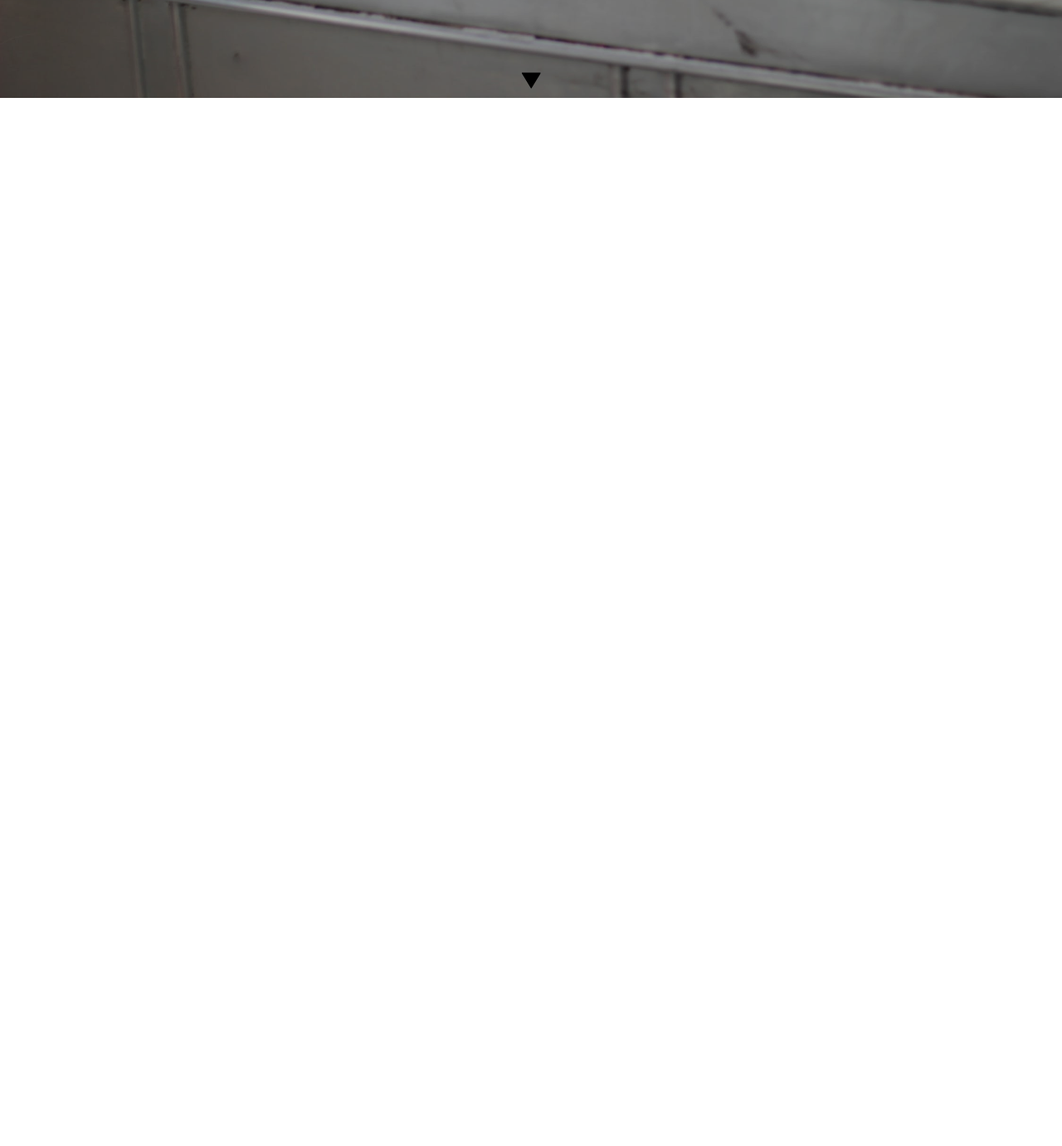
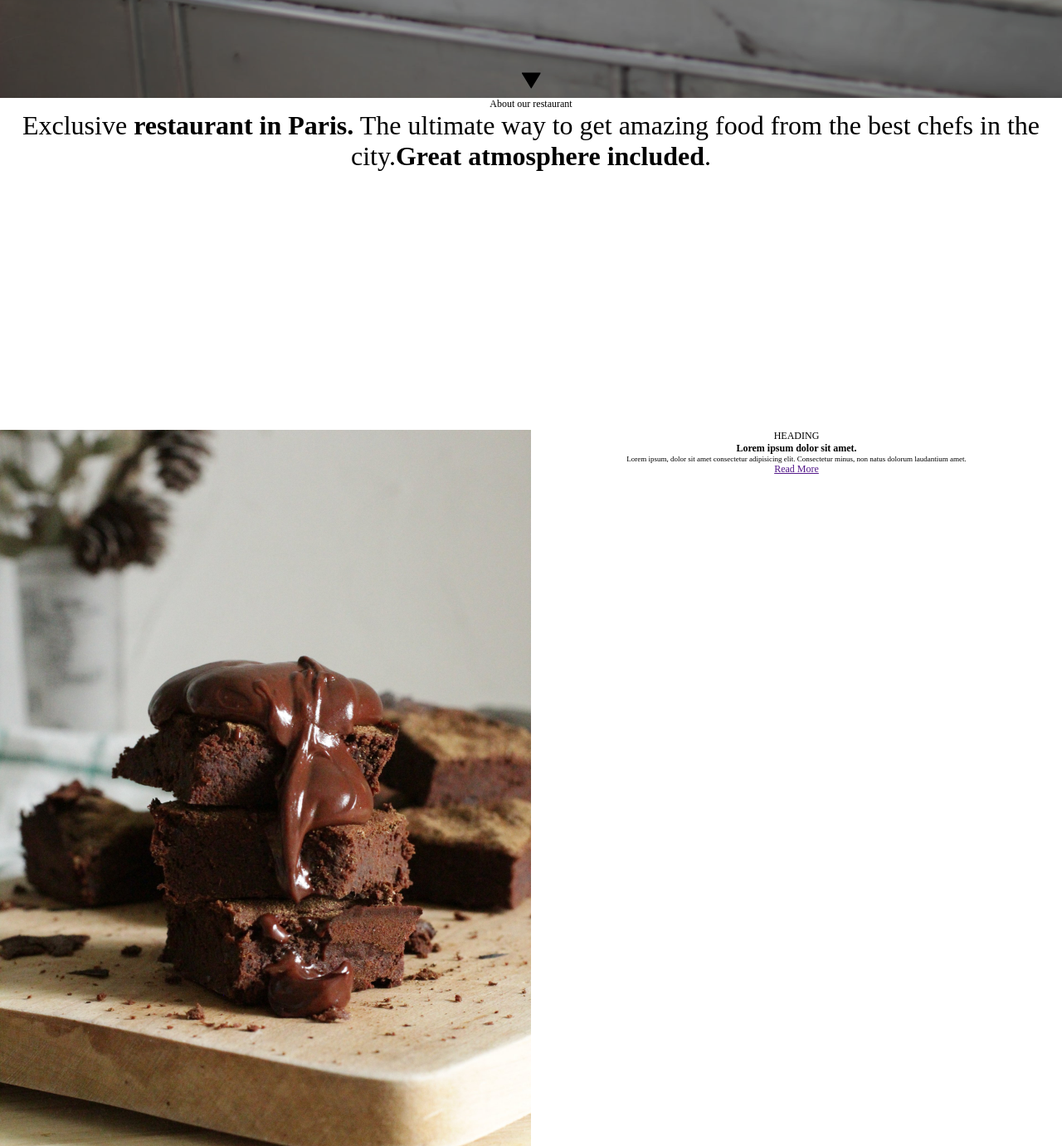
Before and after one commit to Hawaiisunsets/Practice-Food-2-Website, a plain HTML site: page index.html in a window 1280 px wide. Shown: the part 682-2063 px from the top of the page at 83% size. Before the commit the page ends 800 px from the top, so only its background shows below. Drawn offline with Linux system fonts and the light colour scheme.

Commit message:
created template for image and article section

```diff
--- a/css/style.scss
+++ b/css/style.scss
@@ -1,5 +1,16 @@
 @use "general";
 $hamburger_height: 15px;
+$section_height: 50vh;
+$font_large: 2rem;
+$font_small: 0.75rem;
+
+.font-small{
+    font-size: $font_small;
+}
+
+.font-large{
+    font-size: $font_large;
+}
 
 #logo{
     width: 50vw;
@@ -33,5 +44,35 @@ header{
     }
         h1{
                 margin-bottom: 1em;
+                font-size: $font_large;
         }
 }
+
+#aboutus{
+    height: $section_height;
+    p{
+        text-align: center;
+    }
+}
+
+#articles{
+    display: grid;
+    grid-template-columns: repeat(auto-fit, minmax(400px, 1fr));
+    img{
+
+        width: 100%;
+    }
+    div{
+        text-align: center;
+        > p:nth-of-type(3){
+            font-size: 0.75em;
+        }
+        a:visted, a:link{
+            color: black;
+        }
+    }
+}
+
+.font-bold{
+    font-weight: bold;
+}
--- a/index.html
+++ b/index.html
@@ -17,5 +17,19 @@
         </div>
         <img id="scrollarrow" src="/media/arrow.svg" alt="arrow button">
     </header>
+    <section id="aboutus">
+        <p class="font-small">About our restaurant</p>
+        <p class="font-large">Exclusive <span class="font-bold">restaurant in Paris.</span> The ultimate way to get amazing food from the best chefs in the city.<span class="font-bold">Great atmosphere included</span>.</p>
+    </section>
+    <div id="articles">
+        <img src="/media/brownie.jpg" alt="Brownie">
+        <div class="font-small">
+            <p>HEADING</p>
+            <P class="font-bold">Lorem ipsum dolor sit amet.</P>
+            <p>Lorem ipsum, dolor sit amet consectetur adipisicing elit. Consectetur minus, non natus dolorum laudantium amet.</p>
+            <a href="">Read More</a>
+        </div>
+
+    </div>
 </body>
 </html>
```
Also changed, not shown: css/style.css, 1 other file.
